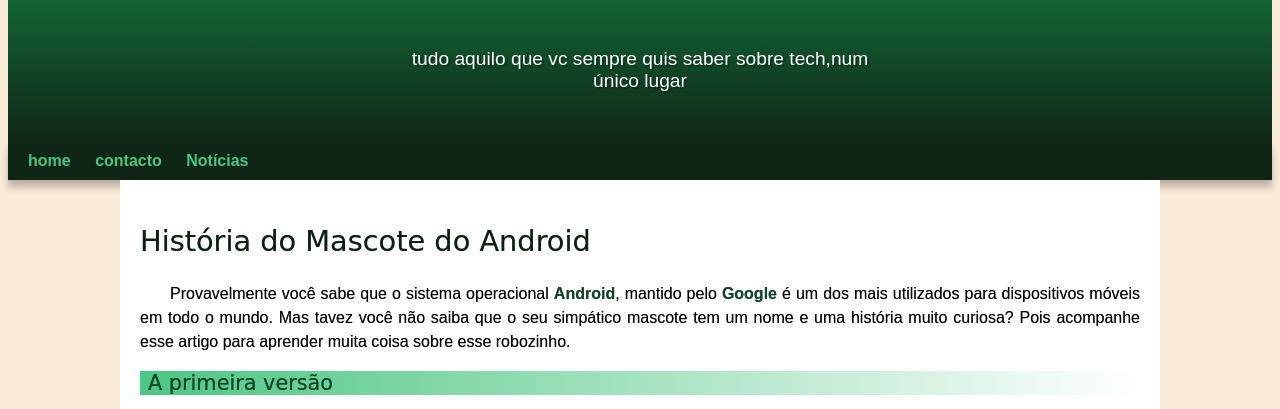
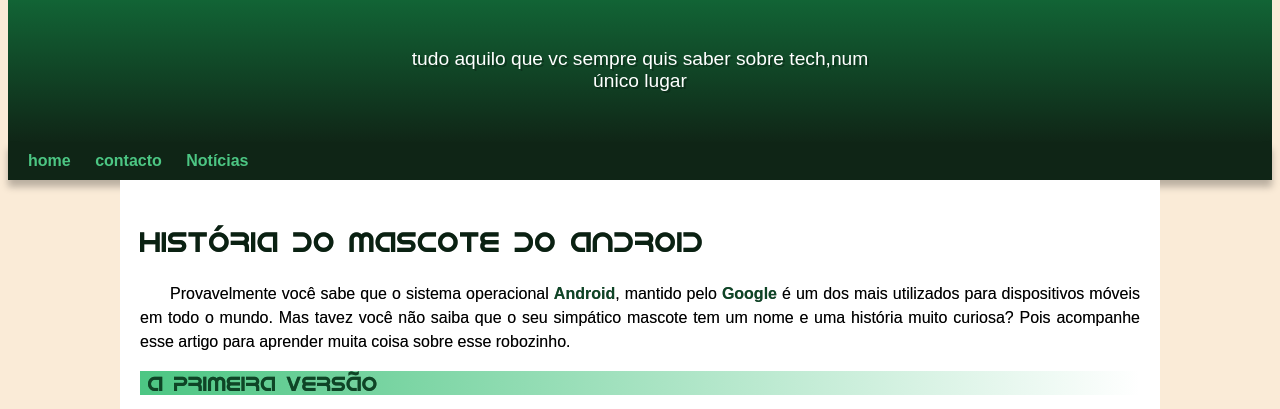
Before and after one commit to janilson-octavio/projecto-android, a plain HTML site: page index.html in a window 1280 px wide. Shown: the part 159-568 px from the top of the page. Drawn offline with Linux system fonts and the light colour scheme.

Commit message:
resolvido

```diff
--- a/style.css
+++ b/style.css
@@ -3,7 +3,7 @@
 
 @font-face {
     font-family: "idroid";
-    src: url("../fonte/idroid.otf") format("opentype");
+    src: url("../fontes/idroid.otf") format("opentype");
 
 }
 
@@ -17,7 +17,7 @@
 
     --fonte-padrao: arial, verdana, helvetica, sans-serif;
     --fonte-destaque: 'Bebas Neue', cursive;
-    --fonte-idroid: "idroid ", cursive;
+    --fonte-idroid: "idroid", cursive;
 
 
 
```
Also changed, not shown: fontes/idroid.otf (renamed from fonte/idroid.otf).
